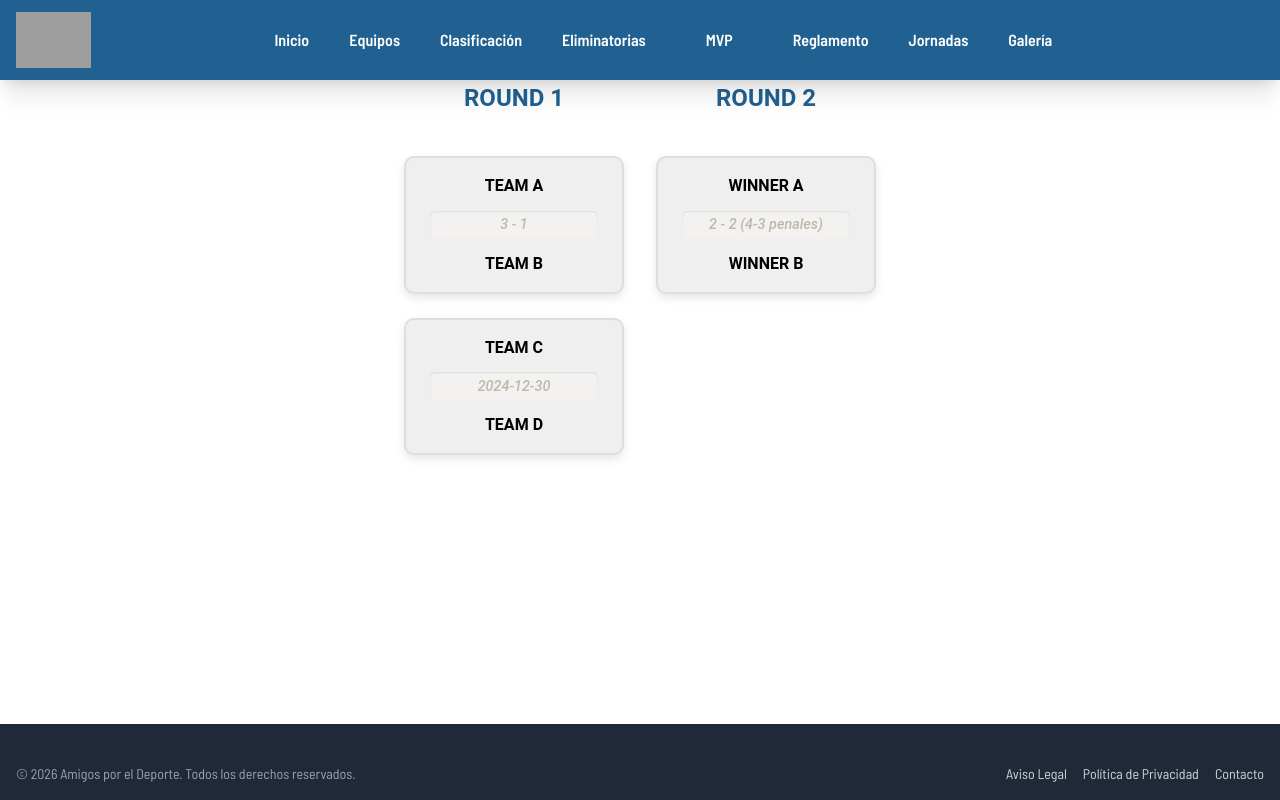
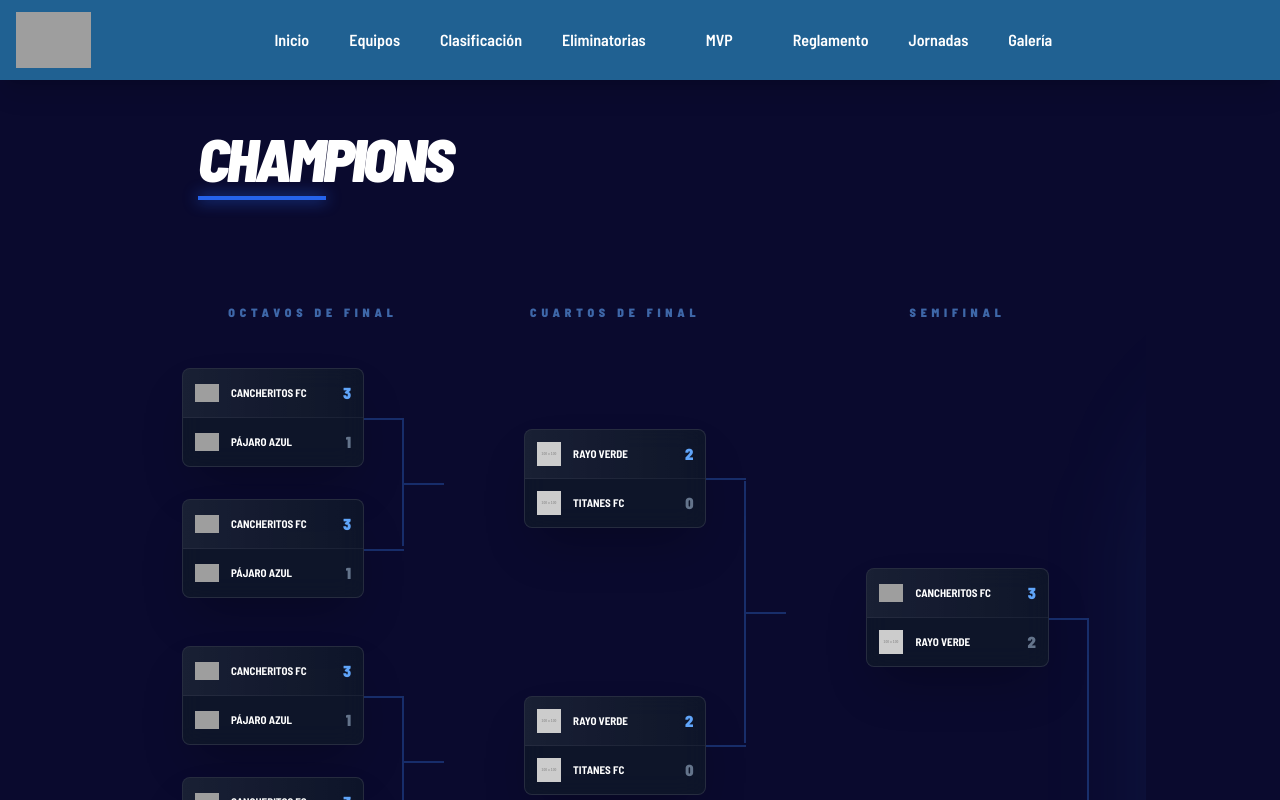
Before and after one commit to FabricioNarvaez/soccerFront, a Vue app: page /playoffs/champions in a window 1280 px wide. Shown: the top 800 px of the page. Built offline with nearby package versions, Linux system fonts and the light colour scheme; no server answers; grey boxes are pictures that could not be loaded; some icons are missing.

Commit message:
created champions view

```diff
--- /dev/null
+++ b/src/components/playoffs/PlayoffMatch.vue
@@ -0,0 +1,31 @@
+<template>
+  <div class="relative transition-all duration-300 hover:translate-x-2 group/match"
+       :class="isFinal ? 'w-50 scale-110 origin-left ml-10' : 'w-50'">
+
+    <div class="bg-slate-900/90 backdrop-blur-md border border-white/10 rounded-lg overflow-hidden shadow-2xl group-hover/match:border-blue-500/50 transition-colors">
+      <div class="flex items-center justify-between p-3 border-b border-white/5 bg-gradient-to-r from-white/5 to-transparent">
+        <div class="flex items-center gap-3">
+          <img :src="team1.logo" class="w-6 h-6 object-contain" />
+          <span class="text-[11px] font-bold uppercase truncate w-28">{{ team1.name }}</span>
+        </div>
+        <span class="text-base font-black" :class="team1.score > team2.score ? 'text-blue-400' : 'text-slate-500'">
+          {{ team1.score }}
+        </span>
+      </div>
+
+      <div class="flex items-center justify-between p-3">
+        <div class="flex items-center gap-3">
+          <img :src="team2.logo" class="w-6 h-6 object-contain" />
+          <span class="text-[11px] font-bold uppercase truncate w-28">{{ team2.name }}</span>
+        </div>
+        <span class="text-base font-black" :class="team2.score > team1.score ? 'text-blue-400' : 'text-slate-500'">
+          {{ team2.score }}
+        </span>
+      </div>
+    </div>
+  </div>
+</template>
+
+<script setup>
+defineProps(['team1', 'team2', 'isFinal']);
+</script>
--- a/src/views/ChampionsView.vue
+++ b/src/views/ChampionsView.vue
@@ -1,24 +1,86 @@
 <template>
-  <div class="playoff-table">
-    <div v-if="champion" class="champion">
-      <h2>Champion</h2>
-      <div class="winner">
-        <span>{{ champion }}</span>
+    <div class="min-h-screen bg-[#0a0a2e] text-white p-6 md:p-12 overflow-x-auto no-scrollbar shadow-[0_0_0_100vmax_#0a0a2e] clip-path-fix">
+        <div class="mb-16 ml-4">
+            <h1 class="text-6xl font-black italic tracking-tighter uppercase text-white inline-block">
+                Champions
+            </h1>
+            <div class="h-1 w-32 bg-blue-600 mt-2 shadow-[0_0_15px_#2563eb]"></div>
+        </div>
+
+        <div class="flex items-start gap-0 pb-20 min-w-max pt-10">
+            <div class="flex flex-col items-center">
+                <h2 class="phase-title">Octavos de Final</h2>
+                <div class="flex flex-col gap-12 pr-20">
+                    <div v-for="i in 4" class="relative group-pair" :key="'g-oct' + i">
+                        <div class="flex flex-col gap-8">
+                            <div v-for="j in 2" class="relative":key="'oct-m' + i + j">
+                                <PlayoffMatch
+                                    :team1="teams[0]"
+                                    :team2="teams[1]"
+                                />
+                                <div class="line-horizontal-out"></div>
                             </div>
                         </div>
-    <div class="rounds">
-      <div class="round" v-for="(round, index) in rounds" :key="index">
-        <h3>Round {{ index + 1 }}</h3>
-        <div class="match" v-for="(match, i) in round" :key="i">
-          <div class="team">
-            <span>{{ match.team1 }}</span>
+                        <div class="line-vertical-connector"></div>
+                        <div class="line-horizontal-advance"></div>
                     </div>
-          <div class="result">
-            <span v-if="match.result">{{ match.result }}</span>
-            <span v-else>{{ match.date }}</span>
                 </div>
-          <div class="team">
-            <span>{{ match.team2 }}</span>
+            </div>
+
+            <div class="flex flex-col items-center">
+                <h2 class="phase-title">Cuartos de Final</h2>
+                <div class="flex flex-col gap-[14.5rem] px-20 pt-[3.8rem]">
+                    <div v-for="i in 2" class="relative group-pair" :key="'g-cua' + i">
+                        <div class="flex flex-col gap-[10.5rem]">
+                            <div v-for="j in 2" class="relative" :key="'cua-m' + i + j">
+                                <PlayoffMatch
+                                    :team1="teams[2]"
+                                    :team2="teams[3]"
+                                />
+                                <div class="line-horizontal-out"></div>
+                            </div>
+                        </div>
+                        <div class="line-vertical-connector"></div>
+                        <div class="line-horizontal-advance"></div>
+                    </div>
+                </div>
+            </div>
+
+            <div class="flex flex-col items-center">
+                <h2 class="phase-title">Semifinal</h2>
+                <div class="flex flex-col px-20 pt-[12.5rem]">
+                    <div class="relative group-pair">
+                        <div class="flex flex-col gap-[31rem]">
+                            <div v-for="i in 2" class="relative" :key="'semi' + i">
+                                <PlayoffMatch
+                                    :team1="teams[0]"
+                                    :team2="teams[2]"
+                                />
+                                <div class="line-horizontal-out"></div>
+                            </div>
+                        </div>
+                        <div class="line-vertical-connector"></div>
+                        <div class="line-horizontal-advance !w-24 !-right-24 shadow-[0_0_8px_#3b82f6]"></div>
+                    </div>
+                </div>
+            </div>
+
+            <div class="flex flex-col items-center pl-20 pt-[3.8rem]">
+                <h2 class="phase-title opacity-0">Espaciador</h2>
+
+                <div class="relative flex flex-col items-center justify-center min-h-[700px]">
+                    <div class="mb-12 group text-center">
+                        <div class="absolute -inset-10 bg-blue-500/15 blur-[60px] rounded-full"></div>
+                        <img class="w-44 mx-auto drop-shadow-[0_0_30px_rgba(59,130,246,0.5)] relative z-10" src="/champions.webp"/>
+                        <h2 class="phase-title-final !mt-4">Gran Final</h2>
+                    </div>
+
+                    <div class="relative z-20">
+                        <PlayoffMatch
+                            :team1="teams[0]"
+                            :team2="teams[3]"
+                            :isFinal="true"
+                        />
                     </div>
                 </div>
             </div>
@@ -26,196 +88,65 @@
     </div>
 </template>
 
-<script>
-export default {
-  name: "PlayoffTable",
-  props: {
-    rounds: {
-      type: Array,
-      required: true,
-      default: () => [
-        [
-          { team1: "Team A", team2: "Team B", result: "3 - 1" },
-          { team1: "Team C", team2: "Team D", date: "2024-12-30" },
-        ],
-        [
-          { team1: "Winner A", team2: "Winner B", result: "2 - 2 (4-3 penales)" },
-        ],
-      ],
+<style scoped>
+.clip-path-fix {
+    clip-path: inset(0 -100vmax);
+}
+.no-scrollbar::-webkit-scrollbar {
+    display: none;
+}
+.phase-title {
+    @apply text-xs font-black uppercase tracking-[0.4em] text-blue-400/60 mb-12;
+}
+.phase-title-final {
+    @apply text-center mt-6 font-black italic text-blue-400 tracking-widest text-lg uppercase;
+}
+.group-pair {
+    @apply relative flex flex-col;
+}
+.line-horizontal-out {
+    @apply absolute -right-10 top-1/2 w-10 h-[2px] bg-blue-500/30;
+}
+.line-vertical-connector {
+    @apply absolute -right-10 top-[3.25rem] bottom-[3.25rem] w-[2px] bg-blue-500/30;
+}
+.line-horizontal-advance {
+    @apply absolute -right-20 top-1/2 w-10 h-[2px] bg-blue-500/30;
+}
+.bg-[#0a0a2e] {
+    background-color: #0a0a2e;
+    background-image: radial-gradient(
+        circle at 20% 30%,
+        #161b5e 0%,
+        #0a0a2e 100%
+    );
+}
+</style>
+
+<script setup>
+import { ref } from "vue";
+import PlayoffMatch from "@components/playoffs/PlayoffMatch.vue";
+
+const teams = ref([
+    {
+        name: "Cancheritos FC",
+        logo: "https://res.cloudinary.com/dzd68sxue/image/upload/v1695395236/WEBP/Cancheritos_qdbnsw.webp",
+        score: 3,
     },
-    // champion: {
-    //   type: String,
-    //   default: "TBD Team",
-    // },
+    {
+        name: "Pájaro Azul",
+        logo: "https://res.cloudinary.com/dzd68sxue/image/upload/v1695398424/WEBP/pajaro-azul-qge5bh_xmfsyj.webp",
+        score: 1,
     },
-};
+    {
+        name: "Rayo Verde",
+        logo: "https://placehold.co/100x100/16a34a/white?text=RV",
+        score: 2,
+    },
+    {
+        name: "Titanes FC",
+        logo: "https://placehold.co/100x100/1e293b/white?text=T",
+        score: 0,
+    },
+]);
 </script>
-
-<style scoped>
-.playoff-table {
-  display: flex;
-  flex-direction: column;
-  align-items: center;
-  font-family: 'Roboto', sans-serif;
-  gap: 2rem;
-  width: 100%;
-  max-width: 1200px;
-  margin: 0 auto;
-}
-
-.rounds {
-  display: flex;
-  flex-direction: row;
-  gap: 2rem;
-}
-
-.round {
-  display: flex;
-  flex-direction: column;
-  align-items: center;
-  gap: 1.5rem;
-}
-
-.round h3 {
-  font-size: 1.5rem;
-  color: var(--darkBluePalette);
-  text-transform: uppercase;
-  margin-bottom: 1rem;
-  font-weight: 700;
-}
-
-.match {
-  display: flex;
-  flex-direction: column;
-  align-items: center;
-  gap: 0.5rem;
-  padding: 1rem 1.5rem;
-  background: var(--lightGrey);
-  border: 2px solid var(--greyPalette);
-  border-radius: 10px;
-  width: 220px;
-  text-align: center;
-  box-shadow: 0 4px 10px rgba(0, 0, 0, 0.1);
-  transition: transform 0.3s, box-shadow 0.3s;
-}
-
-.match:hover {
-  transform: translateY(-5px);
-  box-shadow: 0 8px 20px rgba(0, 0, 0, 0.2);
-}
-
-.team {
-  font-size: 1rem;
-  font-weight: bold;
-  color: var(--black);
-  text-transform: uppercase;
-}
-
-.result {
-  font-size: 0.9rem;
-  font-style: italic;
-  font-weight: 500;
-  color: var(--darkBrownPalette);
-  margin: 0.3rem 0;
-  background: var(--lightBrown);
-  padding: 0.2rem 0.5rem;
-  border-radius: 5px;
-  box-shadow: inset 0 1px 2px rgba(0, 0, 0, 0.1);
-  width: 100%;
-  text-align: center;
-}
-
-
-/* Champions */
-.champion {
-  display: flex;
-  flex-direction: column;
-  align-items: center;
-  justify-content: center;
-  text-align: center;
-  background: linear-gradient(145deg, #0d1117, #161b22); /* Fondo oscuro profesional */
-  padding: 3rem;
-  border-radius: 20px;
-  border: 3px solid #ffd700; /* Borde dorado */
-  box-shadow: 0 10px 20px rgba(0, 0, 0, 0.5), inset 0 0 20px rgba(255, 215, 0, 0.3); /* Brillo interno */
-  position: relative;
-  overflow: hidden;
-  width: 80%;
-  max-width: 600px;
-  margin: 2rem auto;
-}
-
-.champion::before,
-.champion::after {
-  content: '';
-  position: absolute;
-  border-radius: 50%;
-  background: radial-gradient(circle, rgba(255, 215, 0, 0.3) 0%, transparent 70%);
-  animation: glow 6s linear infinite;
-  z-index: 0;
-}
-
-.champion::before {
-  width: 200px;
-  height: 200px;
-  top: -50px;
-  left: -50px;
-}
-
-.champion::after {
-  width: 300px;
-  height: 300px;
-  bottom: -80px;
-  right: -80px;
-}
-
-@keyframes glow {
-  0% {
-    transform: scale(1);
-    opacity: 0.7;
-  }
-  50% {
-    transform: scale(1.2);
-    opacity: 1;
-  }
-  100% {
-    transform: scale(1);
-    opacity: 0.7;
-  }
-}
-
-.champion h2 {
-  font-size: 2.5rem;
-  color: #ffd700;
-  font-weight: 800;
-  text-transform: uppercase;
-  letter-spacing: 2px;
-  z-index: 1;
-  position: relative;
-  margin-bottom: 1rem;
-  text-shadow: 0 0 15px rgba(255, 215, 0, 0.8);
-}
-
-.winner {
-  font-size: 3rem;
-  font-weight: 900;
-  color: #fff;
-  z-index: 1;
-  position: relative;
-  text-transform: uppercase;
-  text-shadow: 0 0 10px rgba(255, 255, 255, 0.5), 0 0 30px #ffd700;
-  animation: winner-glow 3s infinite;
-}
-
-@keyframes winner-glow {
-  0%, 100% {
-    text-shadow: 0 0 10px rgba(255, 255, 255, 0.5), 0 0 30px #ffd700;
-    transform: scale(1);
-  }
-  50% {
-    text-shadow: 0 0 20px rgba(255, 255, 255, 0.8), 0 0 50px #ffd700;
-    transform: scale(1.05);
-  }
-}
-
-</style>
```
Also changed, not shown: public/champions.webp (added). Lines whose indentation alone changed are shown as unchanged.
